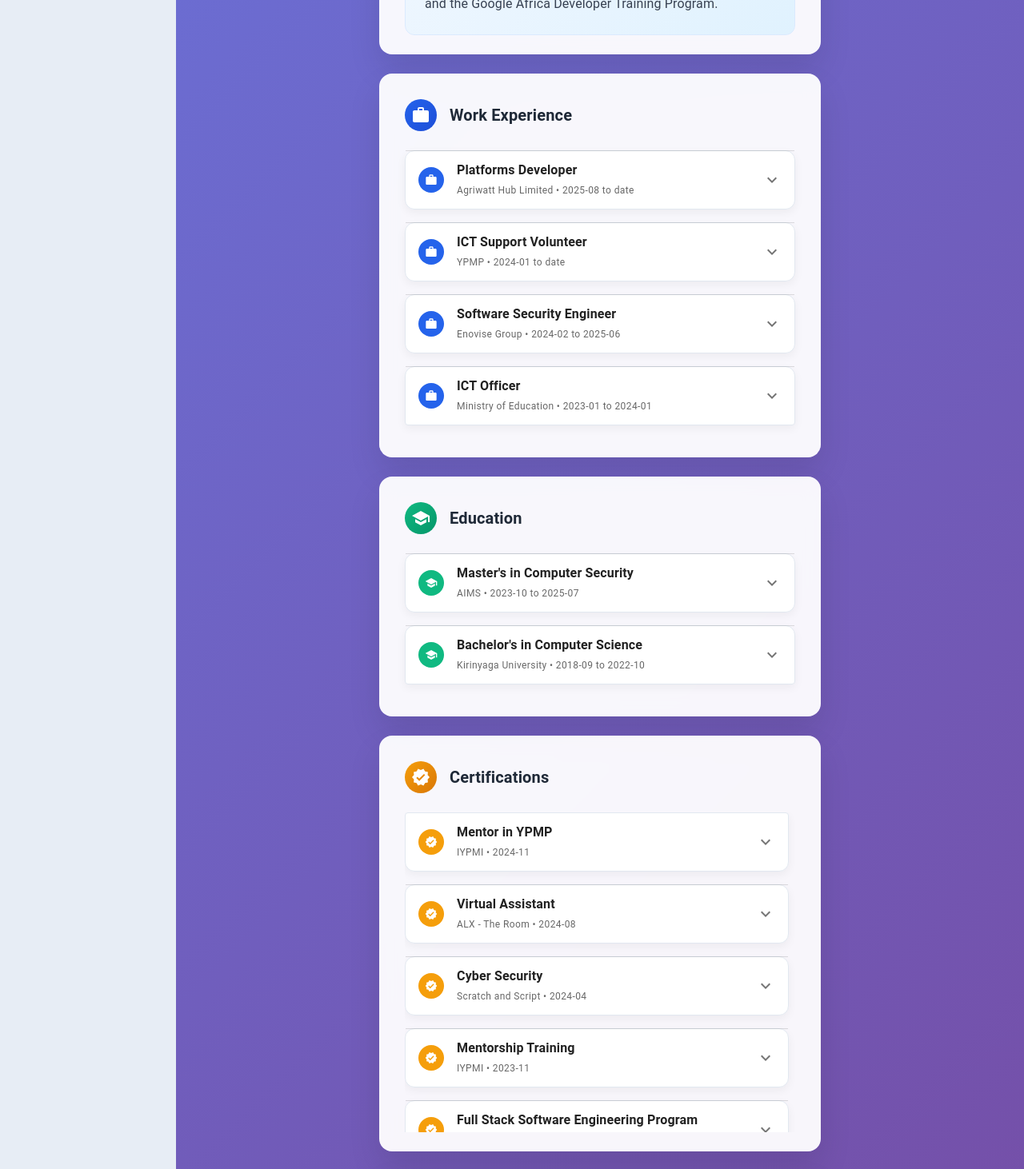
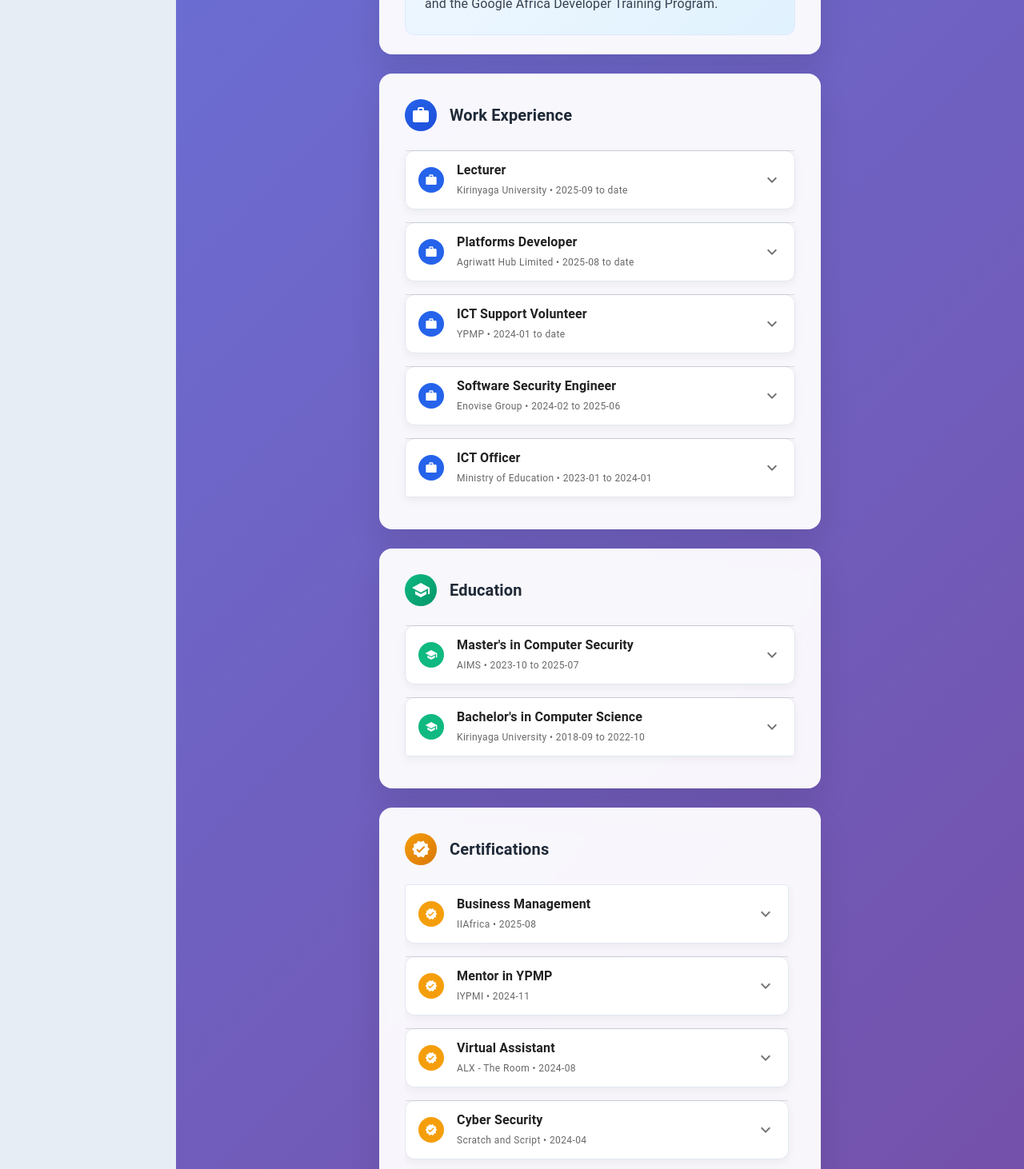
Before and after one commit to omondi-alex/client, a React (Create React App) app in the folder my-react-app/: page /profile in a window 1280 px wide. Shown: the part 1583-3045 px from the top of the page at 80% size. Built offline with nearby package versions, Linux system fonts and the light colour scheme.

Commit message:
Profile Update

```diff
--- a/my-react-app/src/components/ProfileDashboard.js
+++ b/my-react-app/src/components/ProfileDashboard.js
@@ -357,6 +357,36 @@
                 </Typography>
               </Box>
 
+                <Accordion sx={{ mb: 2, borderRadius: 3, boxShadow: '0 4px 12px rgba(0,0,0,0.05)', border: '1px solid #e2e8f0' }}>
+                <AccordionSummary expandIcon={<ExpandMoreIcon />}>
+                  <Box sx={{ display: 'flex', alignItems: 'center', gap: 2 }}>
+                    <Box sx={{
+                      width: 32,
+                      height: 32,
+                      borderRadius: '50%',
+                      background: '#2563eb',
+                      display: 'flex',
+                      alignItems: 'center',
+                      justifyContent: 'center',
+                      color: 'white'
+                    }}>
+                      <WorkIcon sx={{ fontSize: 16 }} />
+                    </Box>
+                    <Box>
+                      <Typography fontWeight={600}>Lecturer</Typography>
+                      <Typography variant="caption" color="text.secondary">Kirinyaga University • 2025-09 to date</Typography>
+                    </Box>
+                  </Box>
+                </AccordionSummary>
+                <AccordionDetails>
+                  <Typography variant="body2" sx={{ lineHeight: 1.6 }}>
+                    • Web Development<br/>
+                    • Object Oriented Analysis and Design
+
+                  </Typography>
+                </AccordionDetails>
+              </Accordion>
+
                <Accordion sx={{ mb: 2, borderRadius: 3, boxShadow: '0 4px 12px rgba(0,0,0,0.05)', border: '1px solid #e2e8f0' }}>
                 <AccordionSummary expandIcon={<ExpandMoreIcon />}>
                   <Box sx={{ display: 'flex', alignItems: 'center', gap: 2 }}>
@@ -599,6 +629,36 @@
               </Box>
 
               <Box sx={{ maxHeight: 400, overflowY: 'auto', pr: 1 }}>
+
+                 <Accordion sx={{ mb: 2, borderRadius: 3, boxShadow: '0 4px 12px rgba(0,0,0,0.05)', border: '1px solid #e2e8f0' }}>
+                  <AccordionSummary expandIcon={<ExpandMoreIcon />}>
+                    <Box sx={{ display: 'flex', alignItems: 'center', gap: 2 }}>
+                      <Box sx={{
+                        width: 32,
+                        height: 32,
+                        borderRadius: '50%',
+                        background: '#f59e0b',
+                        display: 'flex',
+                        alignItems: 'center',
+                        justifyContent: 'center',
+                        color: 'white'
+                      }}>
+                        <VerifiedIcon sx={{ fontSize: 16 }} />
+                      </Box>
+                      <Box>
+                        <Typography fontWeight={600}>Business Management</Typography>
+                        <Typography variant="caption" color="text.secondary">IIAfrica • 2025-08</Typography>
+                      </Box>
+                    </Box>
+                  </AccordionSummary>
+                  <AccordionDetails>
+                    <Typography variant="body2" sx={{ lineHeight: 1.6 }}>
+                      Skills in business and data analytics, leadership, and problem-solving, equipping me with the tools to bridge technology, business strategy, and innovation.
+
+                    </Typography>
+                  </AccordionDetails>
+                </Accordion>
+
                 <Accordion sx={{ mb: 2, borderRadius: 3, boxShadow: '0 4px 12px rgba(0,0,0,0.05)', border: '1px solid #e2e8f0' }}>
                   <AccordionSummary expandIcon={<ExpandMoreIcon />}>
                     <Box sx={{ display: 'flex', alignItems: 'center', gap: 2 }}>
@@ -1046,6 +1106,47 @@
                   InputProps={{ readOnly: true }}
                 />
                 <Box sx={{ maxHeight: 420, overflowY: 'auto', pr: 1 }}>
+
+                   {/* Experience -1: Kirinyaga University (current) */}
+
+                   <Box sx={{ border: '1.5px solid #cbd5e1', borderRadius: 2, p: 3, mb: 4 }}>
+                    <Grid container spacing={2}>
+                      <Grid item xs={12} md={6}>
+                        <Typography fontWeight={600} sx={{ mb: 0.5 }}>Job Title</Typography>
+                        <TextField fullWidth value="Lecturer" sx={{ mb: 2 }} InputProps={{ readOnly: true }} />
+                      </Grid>
+                      <Grid item xs={12} md={6}>
+                        <Typography fontWeight={600} sx={{ mb: 0.5 }}>Employer</Typography>
+                        <TextField fullWidth value="Kirinyaga University" sx={{ mb: 2 }} InputProps={{ readOnly: true }} />
+                      </Grid>
+                      <Grid item xs={12} md={6}>
+                        <Typography fontWeight={600} sx={{ mb: 0.5 }}>Employment Type</Typography>
+                        <TextField fullWidth value="Part-time" sx={{ mb: 2 }} InputProps={{ readOnly: true }} />
+                      </Grid>
+                      <Grid item xs={12} md={6}>
+                        <Typography fontWeight={600} sx={{ mb: 0.5 }}>Location</Typography>
+                        <TextField fullWidth value="Kirinyaga, Kenya" sx={{ mb: 2 }} InputProps={{ readOnly: true }} />
+                      </Grid>
+                      <Grid item xs={12} md={6}>
+                        <Typography fontWeight={600} sx={{ mb: 0.5 }}>Start Date</Typography>
+                        <TextField fullWidth value="2025-09" sx={{ mb: 2 }} InputProps={{ readOnly: true }} />
+                      </Grid>
+                      <Grid item xs={12} md={6}>
+                        <Typography fontWeight={600} sx={{ mb: 0.5 }}>End Date</Typography>
+                        <TextField fullWidth value="To date" sx={{ mb: 2 }} InputProps={{ readOnly: true }} />
+                      </Grid>
+                      <Grid item xs={12}>
+                        <Typography fontWeight={600} sx={{ mb: 0.5 }}>Key Responsibilities</Typography>
+                        <Box sx={{ pl: 2 }}>
+                          <ul style={{ margin: 0, paddingLeft: 18 }}>
+                            <li>Web Development</li>
+                            <li>Object-Oriented Analysis and Design</li>
+
+                          </ul>
+                        </Box>
+                      </Grid>
+                    </Grid>
+                  </Box>
                   {/* Experience 0: Platforms Developer at Agriwatt Hub Limited (current) */}
 
                    <Box sx={{ border: '1.5px solid #cbd5e1', borderRadius: 2, p: 3, mb: 4 }}>
@@ -1342,6 +1443,54 @@
                   </Box>
                 </Box>
                 <Box sx={{ maxHeight: 420, overflowY: 'auto', pr: 1 }}>
+                  {/* Certification 0 */}
+                  <Box sx={{ border: '1.5px solid #cbd5e1', borderRadius: 2, p: 3, mb: 4 }}>
+                    <Grid container spacing={2}>
+                      <Grid item xs={12} md={6}>
+                        <Typography fontWeight={600} sx={{ mb: 0.5 }}>Certification Title</Typography>
+                        <TextField fullWidth value="Certificate in Business Management" sx={{ mb: 2 }} InputProps={{ readOnly: true }} />
+                      </Grid>
+                      <Grid item xs={12} md={6}>
+                        <Typography fontWeight={600} sx={{ mb: 0.5 }}>Issuing Organization</Typography>
+                        <TextField fullWidth value="Industry Immersion Africa (IIAfrica)" sx={{ mb: 2 }} InputProps={{ readOnly: true }} />
+                      </Grid>
+                      <Grid item xs={12} md={6}>
+                        <Typography fontWeight={600} sx={{ mb: 0.5 }}>Issue Date</Typography>
+                        <TextField fullWidth value="2025-08" sx={{ mb: 2 }} InputProps={{ readOnly: true }} />
+                      </Grid>
+                      <Grid item xs={12} md={6}>
+                        <Typography fontWeight={600} sx={{ mb: 0.5 }}>Description / Scope</Typography>
+                        <TextField fullWidth value="Skills in business and data analytics, leadership, and problem-solving, equipping me with the tools to bridge technology, business strategy, and innovation." sx={{ mb: 2 }} InputProps={{ readOnly: true }} />
+                      </Grid>
+                      <Grid item xs={12} md={6}>
+                        <Typography fontWeight={600} sx={{ mb: 0.5 }}>Credential ID / License Number</Typography>
+                        <TextField fullWidth value="N/A" sx={{ mb: 2 }} InputProps={{ readOnly: true }} />
+                      </Grid>
+                      <Grid item xs={12} md={6}>
+                        <Typography fontWeight={600} sx={{ mb: 0.5 }}>Credential URL/Verification Link</Typography>
+                        <TextField
+                          fullWidth
+                          value="https://drive.google.com/file/d/17VZcj5__krvtc4H54ratUZXlQwC0gOiB/view?usp=sharing"
+                          InputProps={{ readOnly: true }}
+                          sx={{
+                            cursor: 'pointer',
+                            mb: 2,
+                            '& .MuiInputBase-input': {
+                              color: '#2563eb',
+                              textDecoration: 'underline',
+                              cursor: 'pointer',
+                              '&:hover': {
+                                color: '#1d4ed8',
+                                textDecoration: 'underline',
+                              }
+                            }
+                          }}
+                          onClick={() => window.open('https://drive.google.com/file/d/17VZcj5__krvtc4H54ratUZXlQwC0gOiB/view?usp=sharing', '_blank', 'noopener,noreferrer')}
+                        />
+                      </Grid>
+                    </Grid>
+                  </Box>
+
                   {/* Certification 1 */}
                   <Box sx={{ border: '1.5px solid #cbd5e1', borderRadius: 2, p: 3, mb: 4 }}>
                     <Grid container spacing={2}>
--- a/my-react-app/src/components/SpeakingEvents.js
+++ b/my-react-app/src/components/SpeakingEvents.js
@@ -512,7 +512,7 @@
           <Card sx={{ borderRadius: 4, boxShadow: '0 20px 40px rgba(0,0,0,0.1)', mb: 3, background: 'rgba(255,255,255,0.95)', backdropFilter: 'blur(10px)' }}>
             <CardContent sx={{ p: 4, textAlign: 'center' }}>
               <Typography variant="h6" fontWeight={600} sx={{ mb: 3, color: '#1f2937' }}>
-                Speaking Statistics
+                Engagements Statistics
               </Typography>
               <Grid container spacing={2}>
                 <Grid item xs={4}>
@@ -634,7 +634,7 @@
             {activeTab === 0 && (
               <Box sx={{ p: 3 }}>
                 <Typography variant="h6" fontWeight={600} sx={{ mb: 3, color: '#1f2937' }}>
-                  Recent Speaking Engagements
+                  Recent Engagements
                 </Typography>
                 <Box sx={{ display: 'flex', flexDirection: 'column', gap: 3 }}>
                   {pastEvents.map((event) => (
@@ -1019,7 +1019,7 @@
               {activeTab === 0 && (
                 <Box>
                   <Typography variant="h6" fontWeight={600} sx={{ mb: 3 }}>
-                    Recent Speaking Engagements
+                    Recent Engagements
                   </Typography>
                   <Grid container spacing={3}>
                     {pastEvents.map((event) => (
@@ -1357,7 +1357,7 @@
               <Card sx={{ borderRadius: 3, boxShadow: 3 }}>
                 <CardContent sx={{ textAlign: 'center' }}>
                   <Typography variant="h6" fontWeight={600} sx={{ mb: 2 }}>
-                    Speaking Statistics
+                    Engagements Statistics
                   </Typography>
                   <Grid container spacing={2}>
                     <Grid item xs={6}>
```
